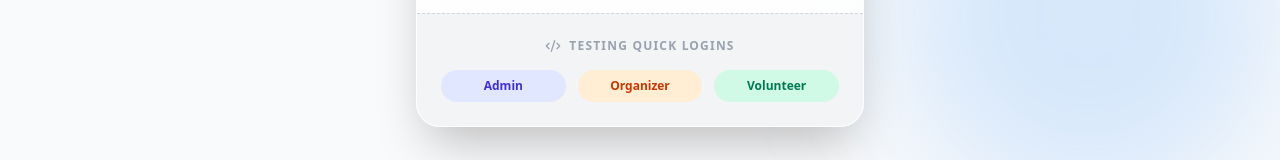
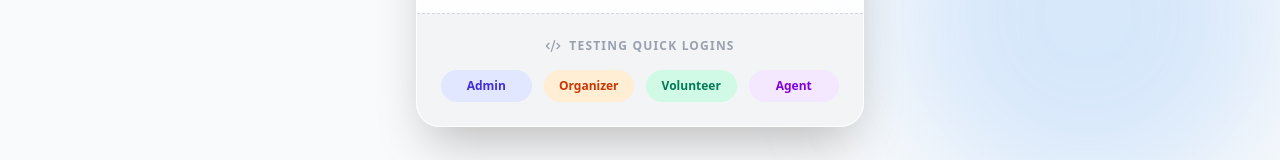
Before and after one commit to nirmal-404/EcoShore-Frontend, a React (Vite) app: page /login in a window 1280 px wide. Shown: the part 593-753 px from the top of the page. Built offline with nearby package versions, Linux system fonts and the light colour scheme; no server answers.

Commit message:
create agent quick login button and remove unwanted parts in agent dashboard

```diff
--- a/src/components/common/Navbar.jsx
+++ b/src/components/common/Navbar.jsx
@@ -10,6 +10,7 @@ import {
   ShieldCheck,
   Trash2,
   ChevronDown,
+  CheckCircle,
 } from 'lucide-react';
 import { Button } from '@/components/ui/button';
 import {
@@ -62,6 +63,14 @@ const ROLE_META = {
     dashboardPath: '/collector',
     dashboardLabel: 'Waste Collection',
   },
+  agent: {
+    label: 'Agent',
+    color: 'bg-blue-500/15 text-blue-400 border border-blue-500/25',
+    gradient: 'from-blue-500 to-cyan-500',
+    icon: CheckCircle,
+    dashboardPath: '/agent',
+    dashboardLabel: 'Agent Dashboard',
+  },
 };
 
 export default function Navbar() {
@@ -102,18 +111,24 @@ export default function Navbar() {
           <NavLink to="/" end className={navLinkClass}>
             Home
           </NavLink>
+          {role !== 'agent' && (
+            <>
               <NavLink to="/analytics" className={navLinkClass}>
                 Analytics
               </NavLink>
               <NavLink to="/events" className={navLinkClass}>
                 Events
               </NavLink>
+            </>
+          )}
           <NavLink to="/beaches" className={navLinkClass}>
             Beaches
           </NavLink>
+          {role !== 'agent' && (
             <NavLink to="/community" className={navLinkClass}>
               Community
             </NavLink>
+          )}
 
           {user && (
             <NavLink to="/chat" className={navLinkClass}>
--- a/src/pages/auth/Auth.jsx
+++ b/src/pages/auth/Auth.jsx
@@ -110,10 +110,11 @@ export default function Login() {
               <Code2 className="w-4 h-4" />
               Testing Quick Logins
             </div>
-            <div className="grid grid-cols-3 gap-3">
+            <div className="grid grid-cols-4 gap-3">
               <button onClick={() => handleQuickLogin('admin@gmail.com', 'admin')} className="py-2 px-3 text-xs font-semibold rounded-xl bg-indigo-100 text-indigo-700 hover:bg-indigo-200 dark:bg-indigo-900/30 dark:text-indigo-400 transition-colors" title="Log in as Admin">Admin</button>
               <button onClick={() => handleQuickLogin('organizer@gmail.com', 'organizer')} className="py-2 px-3 text-xs font-semibold rounded-xl bg-orange-100 text-orange-700 hover:bg-orange-200 dark:bg-orange-900/30 dark:text-orange-400 transition-colors" title="Log in as Organizer">Organizer</button>
               <button onClick={() => handleQuickLogin('volunteer@gmail.com', 'volunteer')} className="py-2 px-3 text-xs font-semibold rounded-xl bg-emerald-100 text-emerald-700 hover:bg-emerald-200 dark:bg-emerald-900/30 dark:text-emerald-400 transition-colors" title="Log in as Volunteer">Volunteer</button>
+              <button onClick={() => handleQuickLogin('agent@gmail.com', 'AgentPassword123')} className="py-2 px-3 text-xs font-semibold rounded-xl bg-purple-100 text-purple-700 hover:bg-purple-200 dark:bg-purple-900/30 dark:text-purple-400 transition-colors" title="Log in as Agent">Agent</button>
             </div>
           </div>
           {/* ============================================================== */}
```
Lines whose indentation alone changed are shown as unchanged.
